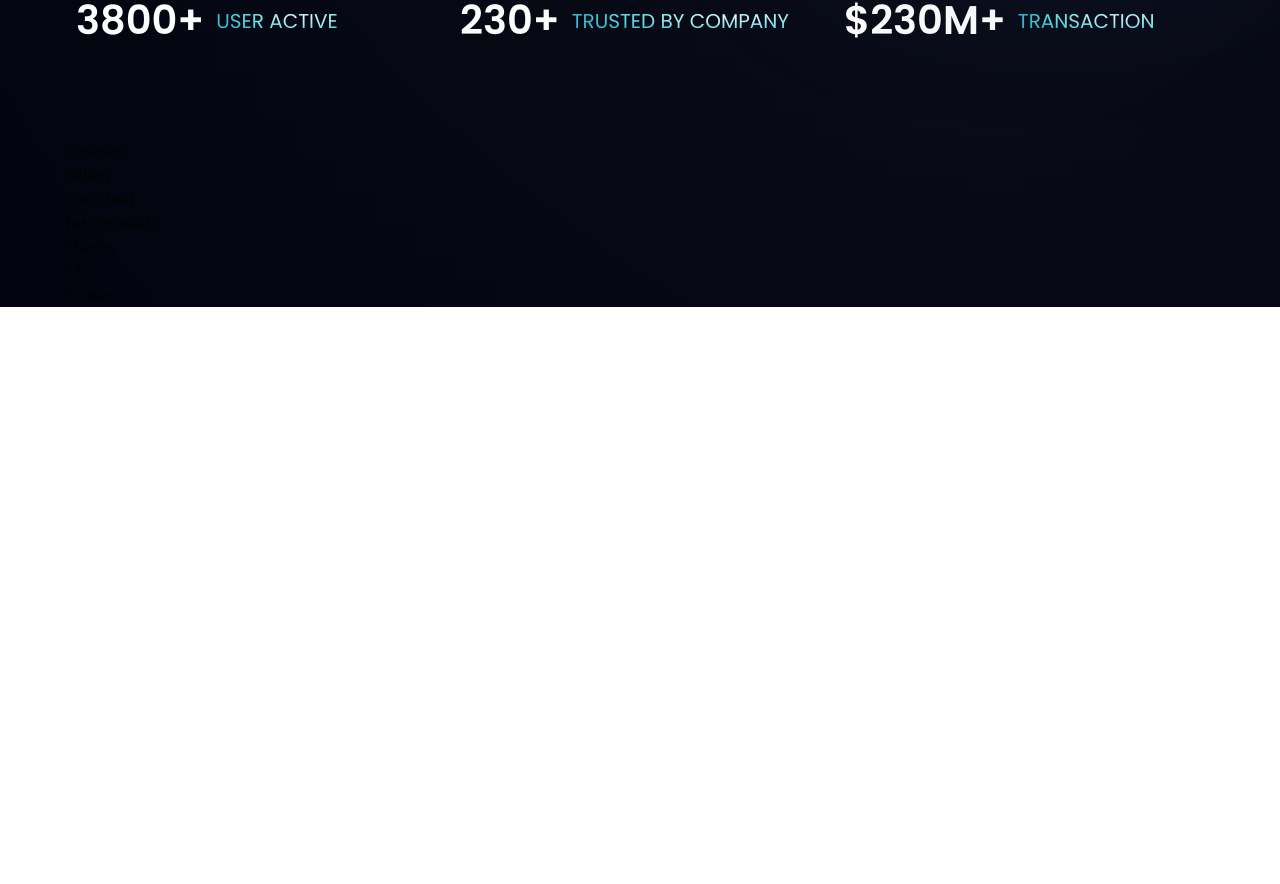
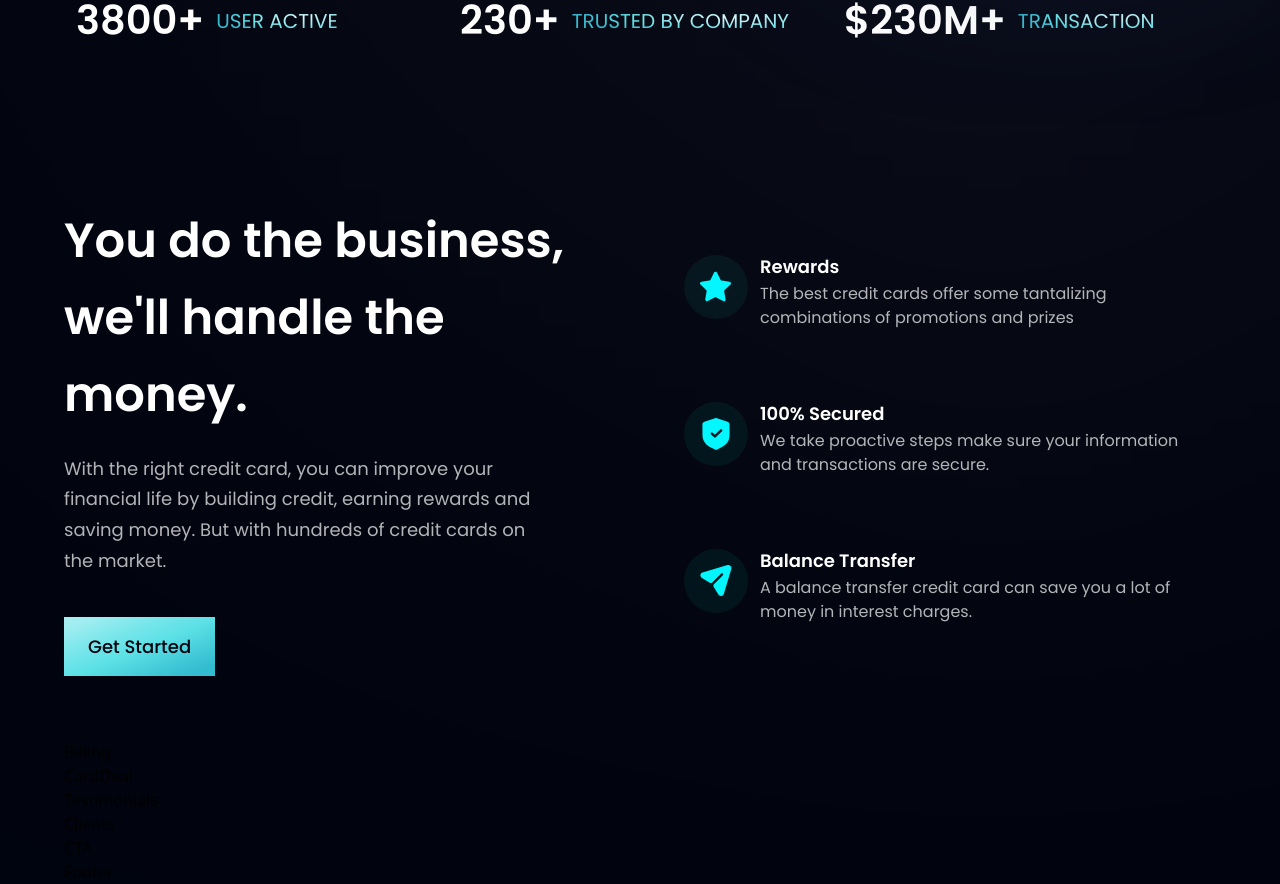
Before and after one commit to savelyevresearch/bank-website, a React (Vite) app: page / in a window 1280 px wide. Shown: the part 821-1705 px from the top of the page. Before the commit the page ends 1128 px from the top, so only its background shows below. Built offline with nearby package versions, Linux system fonts and the light colour scheme.

Commit message:
The Business component has been designed

```diff
--- a/src/components/Business.jsx
+++ b/src/components/Business.jsx
@@ -1,8 +1,57 @@
 import React from 'react';
+
+import { features } from '../constants/index';
+
+import styles, { layout } from '../styles';
+
+import Button from './Button';
+
+const FeatureCard = ({ icon, title, content, index }) => (
+  <div className={`flex flex-row
+                   p-6 rounded-[20px]
+                   ${
+                      (index !== (features.length - 1))
+                      ? 'mb-6'
+                      : 'mb-0'
+                    }
+                    feature-card`}
+  >
+    <div className={`w-[64px] h-[64px] rounded-full ${styles.flexCenter} bg-dimBlue`}>
+      <img src={icon} alt='icon' className='w-[50%] h-[50%] object-contain'/>
+    </div>
+    <div className='flex-1 flex flex-col ml-3'>
+      <h4 className='font-poppins font-semibold text-white text-[18px] leading-[23px] mb-1'>
+        {title}
+      </h4>
+      <p className='font-poppins font-normal text-dimWhite text-[16px] leading-[24px]'>
+        {content}
+      </p>
+    </div>
+  </div>
+);
 
 const Business = () => {
   return (
-    <div>Business</div>
+    <section id='features' className={layout.section}>
+      <div className={layout.sectionInfo}>
+        <h2 className={styles.heading2}>
+          You do the business, <br className='sm:block hidden'/> we'll handle the money.
+        </h2>
+        <p className={`${styles.paragraph} max-w-[470px] mt-5`}>
+          With the right credit card, you can
+          improve your financial life by building
+          credit, earning rewards and saving
+          money. But with hundreds of credit
+          cards on the market.
+        </p>
+        <Button styles='mt-10' />
+      </div>
+      <div className={`${layout.sectionImg} flex-col`}>
+        {features.map((feature, index) => (
+          <FeatureCard key={feature.id} {...feature} index={index}/>
+        ))}
+      </div>
+    </section>
   );
 };
 
--- a/src/components/Button.jsx
+++ b/src/components/Button.jsx
@@ -1,8 +1,10 @@
 import React from 'react';
 
-const Button = () => {
+const Button = ({ styles }) => {
   return (
-    <div>Button</div>
+    <button type='button' className={`py-4 px-6 bg-blue-gradient font-poppins font-medium text-[18px] text-primary outline-none ${styles}`}>
+      Get Started
+    </button>
   );
 };
 
```
